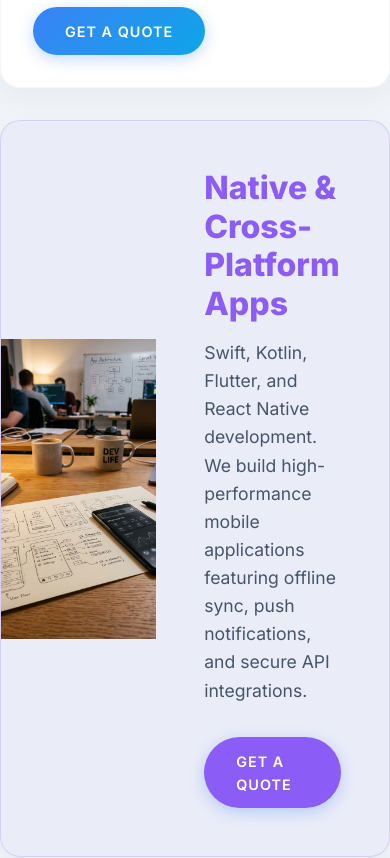
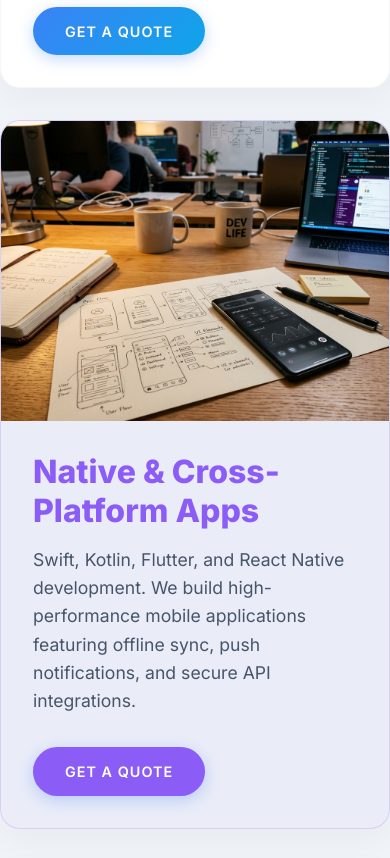
Before and after one commit to WillyMutunga/SkySoft, a React (Vite) app: page /solutions in a window 390 px wide. Shown: the part 1140-1998 px from the top of the page. Built offline with nearby package versions, Linux system fonts and the light colour scheme.

Commit message:
Refactor Solutions layout to fix mobile stacking issue

```diff
--- a/src/index.css
+++ b/src/index.css
@@ -583,6 +583,26 @@ footer {
     grid-template-columns: 1fr;
   }
 }
+.solution-card {
+  display: flex;
+  flex-direction: row;
+  grid-column: 1 / -1;
+  align-items: center;
+}
+
+.solution-card.reverse {
+  flex-direction: row-reverse;
+}
+
+.solution-img {
+  width: 40%;
+  height: 300px;
+}
+
+.solution-content {
+  width: 60%;
+  padding: 3rem;
+}
 
 @media (max-width: 768px) {
   .hero-title {
@@ -619,14 +639,13 @@ footer {
     display: flex;
   }
 
-  .service-card[style*="flex-direction"] {
-      flex-direction: column !important;
+  .solution-card, .solution-card.reverse {
+    flex-direction: column;
   }
-  .service-card[style*="flex-direction"] .card-img,
-  .service-card[style*="flex-direction"] .card-content {
-      width: 100% !important;
+  .solution-img, .solution-content {
+    width: 100%;
   }
-  .service-card[style*="flex-direction"] .card-content {
-      padding: 2rem !important;
+  .solution-content {
+    padding: 2rem;
   }
 }
--- a/src/pages/Solutions.jsx
+++ b/src/pages/Solutions.jsx
@@ -12,9 +12,9 @@ const Solutions = () => {
       <section className="services container" style={{ marginTop: '-4rem', position: 'relative', zIndex: 2 }}>
         <div className="services-grid">
           {/* Web Dev */}
-          <div className="service-card reveal" style={{ display: 'flex', flexDirection: 'row', gridColumn: '1 / -1', alignItems: 'center' }}>
-            <img src="/assets/images/web_dev_card.jpg" alt="Custom Web Development" className="card-img" style={{ width: '40%', height: '300px' }} />
-            <div className="card-content" style={{ width: '60%', padding: '3rem' }}>
+          <div className="service-card reveal solution-card">
+            <img src="/assets/images/web_dev_card.jpg" alt="Custom Web Development" className="card-img solution-img" />
+            <div className="card-content solution-content">
               <h3 className="text-gradient" style={{ fontSize: '2rem' }}>Custom Web Development</h3>
               <p style={{ fontSize: '1.1rem', marginBottom: '2rem' }}>Responsive web apps, SaaS platforms, and business portals built with modern stacks. Secure, scalable, and maintainable from day one.</p>
               <a href="#contact" className="btn btn-primary">Get a quote</a>
@@ -22,9 +22,9 @@ const Solutions = () => {
           </div>
 
           {/* Mobile Dev */}
-          <div className="service-card reveal" style={{ display: 'flex', flexDirection: 'rowReverse', gridColumn: '1 / -1', alignItems: 'center', background: 'rgba(139, 92, 246, 0.05)', borderColor: 'rgba(139, 92, 246, 0.2)' }}>
-            <img src="/assets/images/mobile_dev_card.jpg" alt="Mobile App Development" className="card-img" style={{ width: '40%', height: '300px' }} />
-            <div className="card-content" style={{ width: '60%', padding: '3rem' }}>
+          <div className="service-card reveal solution-card reverse" style={{ background: 'rgba(139, 92, 246, 0.05)', borderColor: 'rgba(139, 92, 246, 0.2)' }}>
+            <img src="/assets/images/mobile_dev_card.jpg" alt="Mobile App Development" className="card-img solution-img" />
+            <div className="card-content solution-content">
               <h3 style={{ color: 'var(--accent-purple)', fontSize: '2rem' }}>Native & Cross-Platform Apps</h3>
               <p style={{ fontSize: '1.1rem', marginBottom: '2rem' }}>Swift, Kotlin, Flutter, and React Native development. We build high-performance mobile applications featuring offline sync, push notifications, and secure API integrations.</p>
               <a href="#contact" className="btn btn-primary" style={{ background: 'var(--accent-purple)', color: '#fff' }}>Get a quote</a>
@@ -32,9 +32,9 @@ const Solutions = () => {
           </div>
 
           {/* Networking */}
-          <div className="service-card reveal" style={{ display: 'flex', flexDirection: 'row', gridColumn: '1 / -1', alignItems: 'center', background: 'rgba(16, 185, 129, 0.05)', borderColor: 'rgba(16, 185, 129, 0.2)' }}>
-            <img src="/assets/images/cloud_network_card.jpg" alt="Enterprise Networking" className="card-img" style={{ width: '40%', height: '300px' }} />
-            <div className="card-content" style={{ width: '60%', padding: '3rem' }}>
+          <div className="service-card reveal solution-card" style={{ background: 'rgba(16, 185, 129, 0.05)', borderColor: 'rgba(16, 185, 129, 0.2)' }}>
+            <img src="/assets/images/cloud_network_card.jpg" alt="Enterprise Networking" className="card-img solution-img" />
+            <div className="card-content solution-content">
               <h3 style={{ color: 'var(--accent-green)', fontSize: '2rem' }}>Cloud & Enterprise Networking</h3>
               <p style={{ fontSize: '1.1rem', marginBottom: '2rem' }}>Design, deploy, and manage secure enterprise networks and cloud infrastructures. From hardware setup to cloud migration and robust cybersecurity implementations.</p>
               <a href="#contact" className="btn btn-primary" style={{ background: 'var(--accent-green)', color: '#000' }}>Get a quote</a>
```
Also changed, not shown: 1 other file (tests, documents, lock files or other folders).
